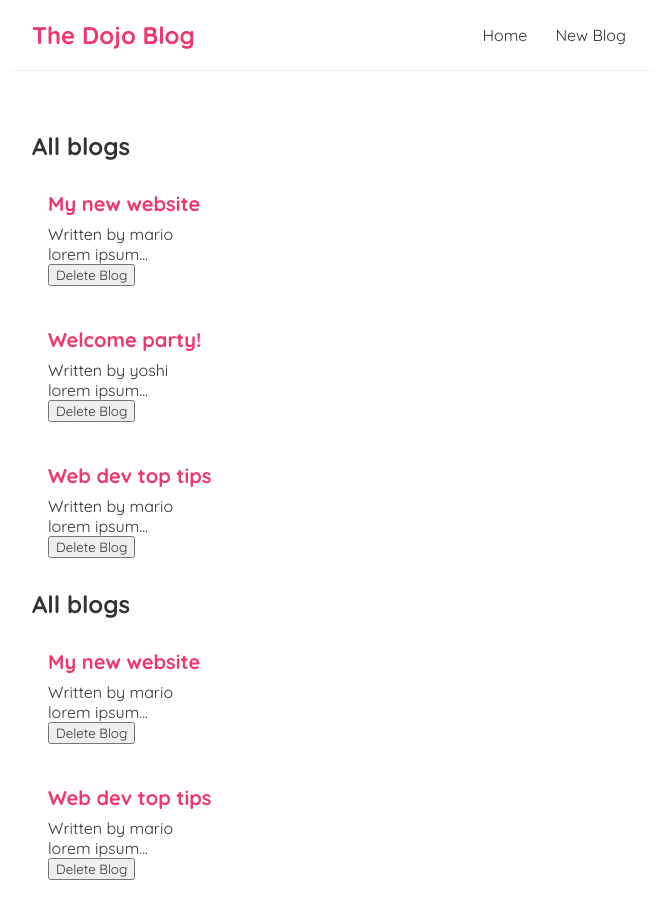
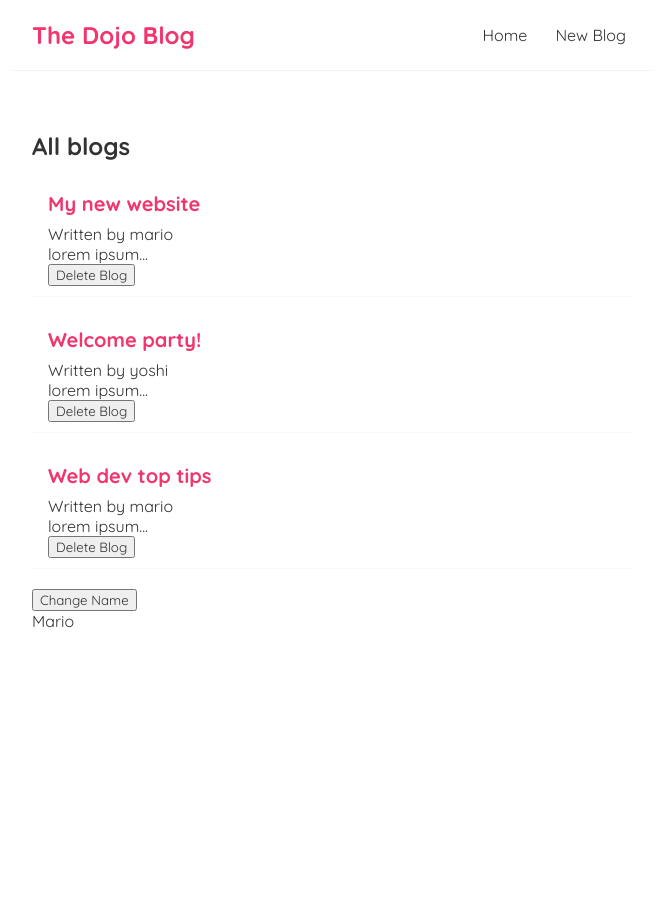
Before and after one commit to IsraExe/blog-roteirus, a React (Create React App) app: page / in a window 1280 px wide. Shown: the top 918 px of the page, without its empty margins (308-964 px from the left). After the commit the page ends 800 px from the top, so only its background shows below. Built offline with nearby package versions, Linux system fonts and the light colour scheme.

Commit message:
Functional delete button

```diff
--- a/src/Home.js
+++ b/src/Home.js
@@ -1,21 +1,29 @@
-import { useState }from 'react'
+import { useState, useEffect }from 'react'
 import BlogList from './BlogList';
 
 const Home = () => {
-    const [ blogs, setBlogs ] = useState([
+    const [blogs, setBlogs] = useState([
         { title: 'My new website', body: 'lorem ipsum...', author: 'mario', id: 1 },
         { title: 'Welcome party!', body: 'lorem ipsum...', author: 'yoshi', id: 2 },
         { title: 'Web dev top tips', body: 'lorem ipsum...', author: 'mario', id: 3 }
     ])
 
+    const [name, setName] = useState('Mario')
+
     const handleDelete = (id) => {
-        console.log('This is working')
+        const newBlog = blogs.filter((blog) => blog.id !== id)
+        setBlogs(newBlog)
     }
+
+    useEffect(() => {
+        console.log('state of name changed')
+    }, [name])
 
     return (
         <div className="home">
-            <BlogList blogs = {blogs} title="All blogs" />
-            <BlogList blogs = {blogs.filter((blog) => blog.author == 'mario')} title="All blogs" handleDelete={handleDelete} />
+            <BlogList blogs = {blogs} title="All blogs" handleDelete={handleDelete}/>
+            <button onClick={() => setName('Luigi')}>Change Name</button>
+            <p>{name}</p>
         </div>
      );
 }
```
Also changed, not shown: teste/index.html (added, +12 -0 lines), teste/style.css (added).
